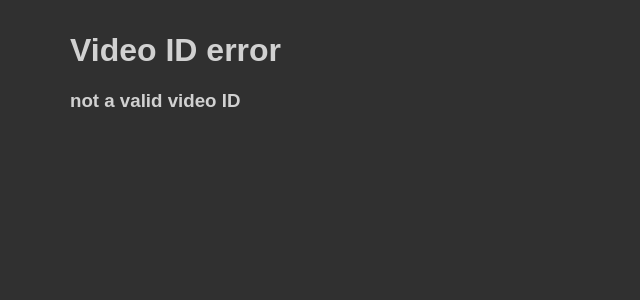
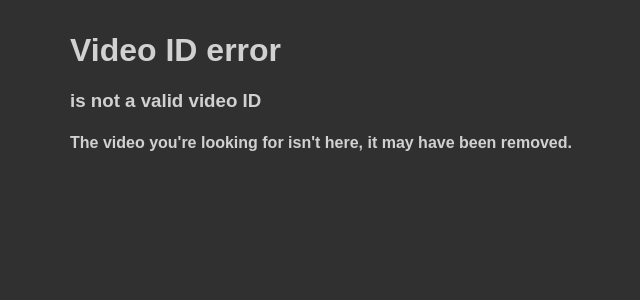
Before and after one commit to griddles/vortexVideo, a PHP site: page /video.php in a window 1280 px wide. Shown: the top 300 px of the page, without its empty margins (186-826 px from the left). Run offline with PHP 8.4, Linux system fonts and the light colour scheme; data that the repository does not hold is empty.

Commit message:
updated error message

```diff
--- a/video.php
+++ b/video.php
@@ -36,7 +36,8 @@
             <body class='default'>
                 <div class='body'>
                     <h1>Video ID error</h1>
-                    <h3>" . $video_key . " not a valid video ID</h3>
+                    <h3>" . $video_key . " is not a valid video ID</h3>
+                    <h4>The video you're looking for isn't here, it may have been removed.</h4>
                 </div>
             </body>
             ";
```
